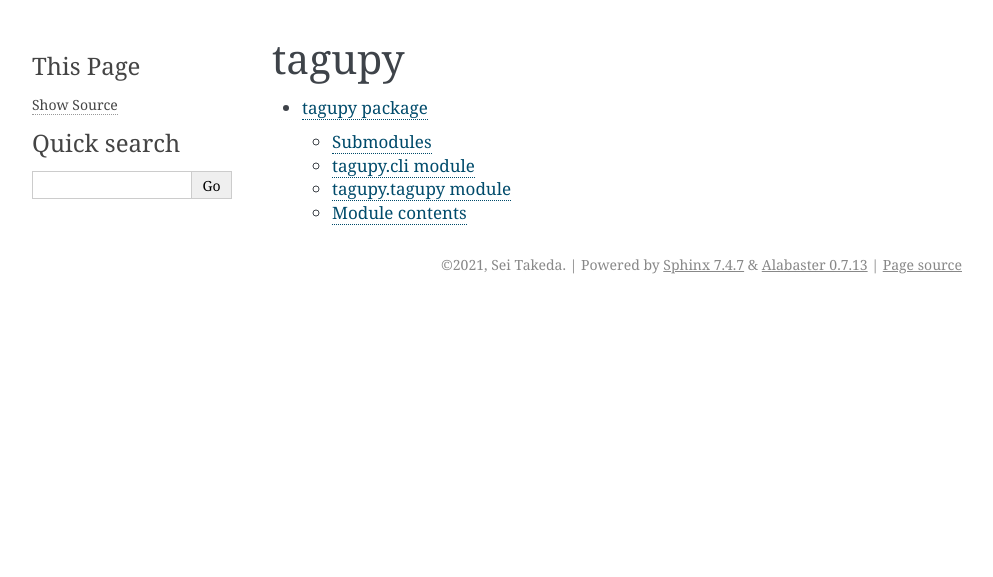
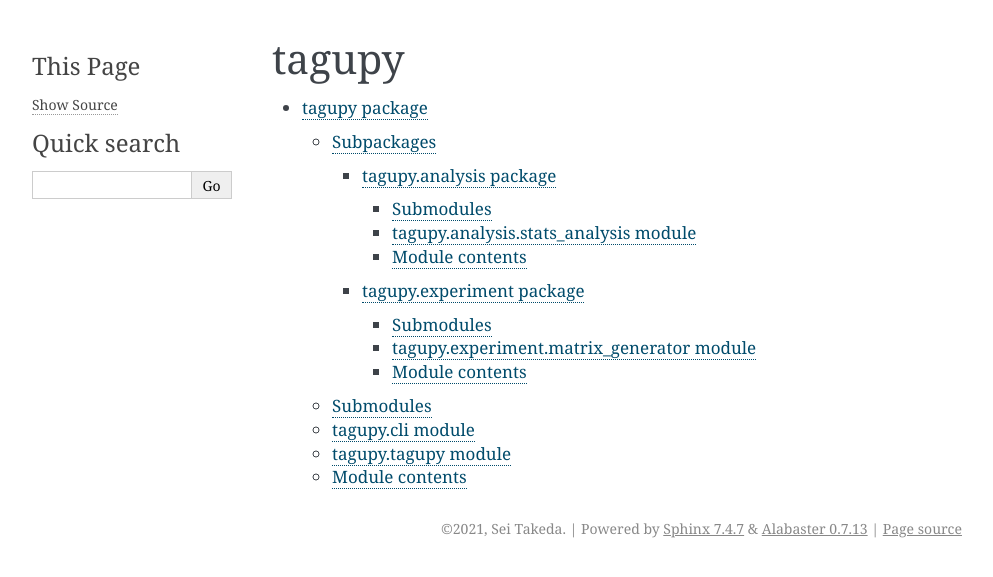
Before and after one commit to algebra-club/TaguPy, a Sphinx documentation site: the page built from docs/modules.rst, in a window 1280 px wide. Shown: the top 577 px of the page, without its empty margins (148-1141 px from the left). Built offline with Sphinx 7.4.7, drawn with Linux system fonts in a browser that asks for light colours.

Commit message:
:books: Update docs

```diff
--- /dev/null
+++ b/docs/tagupy.analysis.rst
@@ -0,0 +1,21 @@
+tagupy.analysis package
+=======================
+
+Submodules
+----------
+
+tagupy.analysis.stats\_analysis module
+--------------------------------------
+
+.. automodule:: tagupy.analysis.stats_analysis
+   :members:
+   :undoc-members:
+   :show-inheritance:
+
+Module contents
+---------------
+
+.. automodule:: tagupy.analysis
+   :members:
+   :undoc-members:
+   :show-inheritance:
--- /dev/null
+++ b/docs/tagupy.experiment.rst
@@ -0,0 +1,21 @@
+tagupy.experiment package
+=========================
+
+Submodules
+----------
+
+tagupy.experiment.matrix\_generator module
+------------------------------------------
+
+.. automodule:: tagupy.experiment.matrix_generator
+   :members:
+   :undoc-members:
+   :show-inheritance:
+
+Module contents
+---------------
+
+.. automodule:: tagupy.experiment
+   :members:
+   :undoc-members:
+   :show-inheritance:
--- a/docs/tagupy.rst
+++ b/docs/tagupy.rst
@@ -1,5 +1,14 @@
 tagupy package
 ==============
+
+Subpackages
+-----------
+
+.. toctree::
+   :maxdepth: 4
+
+   tagupy.analysis
+   tagupy.experiment
 
 Submodules
 ----------
```
